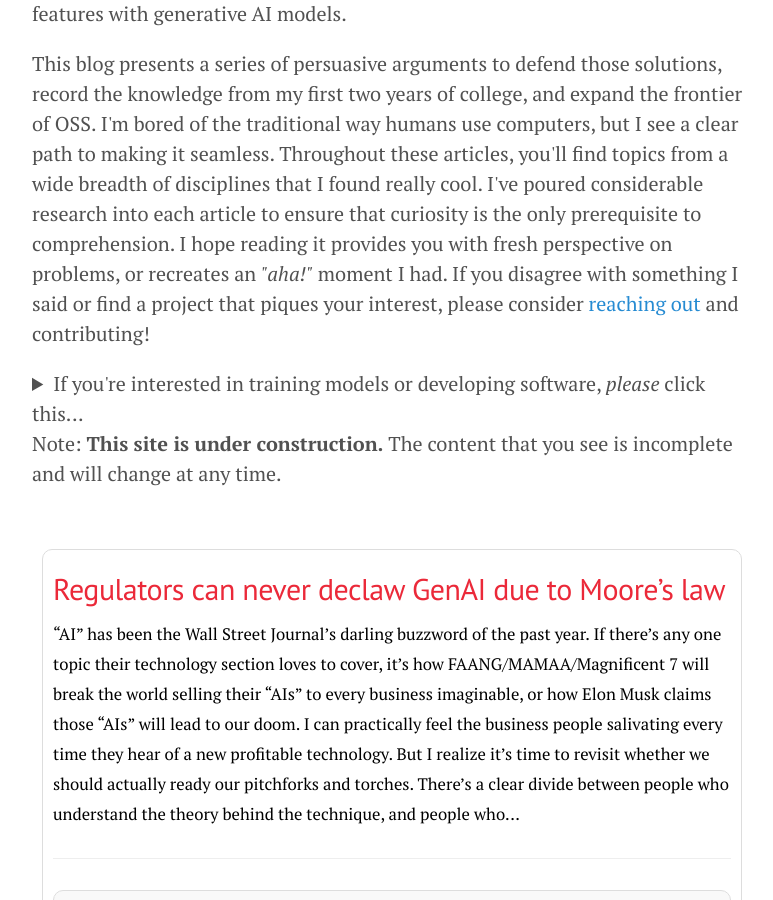
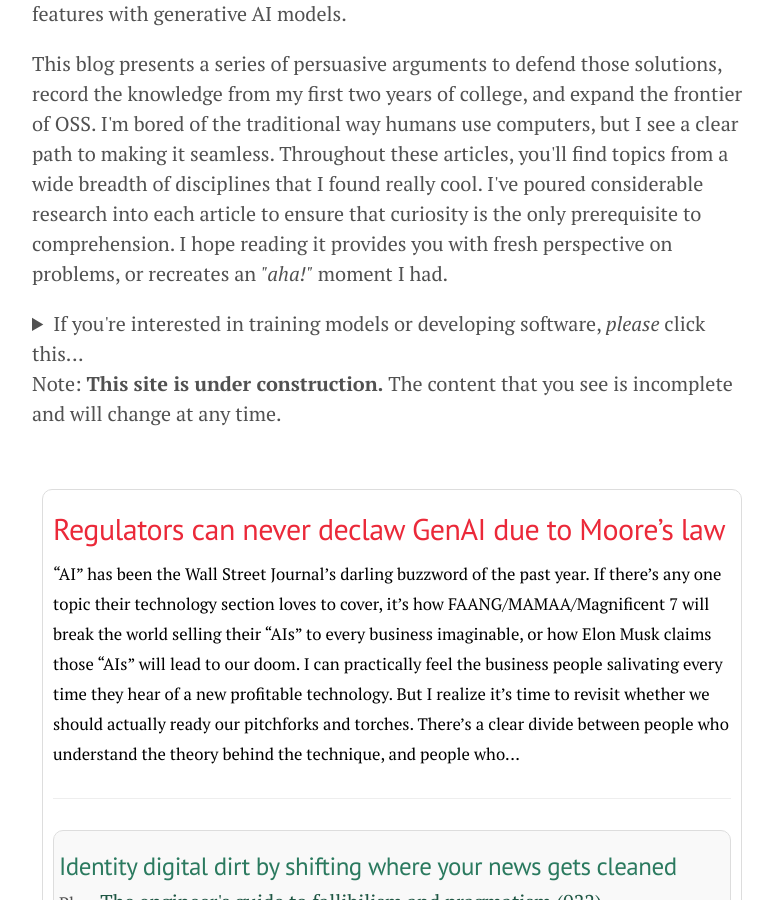
Before and after one commit to chinarjoshi/chinarjoshi.github.io, a Jekyll site: the page built from index.html, in a window 1280 px wide and 900 px high, scrolled down 481 px. Shown: the whole window, without its empty margins (248-1021 px from the left). Built offline with Jekyll 4.4.1, drawn with Linux system fonts in a browser that asks for light colours; formulas are drawn with MathJax 3.

Commit message:
Fix wording

```diff
--- a/index.html
+++ b/index.html
@@ -11,17 +11,17 @@
 Software ages like fine milk. To keep it from spoiling, it takes a team of dedicated people and countless man-hours, which is a luxury open-source software (OSS) often lacks. Meanwhile, Big Tech products brandish the industry's best engineers and colossal neural networks, further widening the gap due to demand for the latter. Nonetheless, we have entered a democratizing era of computing, and I will only stay Team Penguin if they take advantage of the new resources. Now that creativity is the limiting reactant to produce great software, the door is wide open for people like me. So I will bridge this automation gap by first articulating specific usability problems I encounter (in <a href="https://mickens.seas.harvard.edu/wisdom-james-mickens"><i>James Mickens</i></a>-style), and second proposing simple yet cutting-edge solutions that combine underutilized OS features with generative AI models.
   </p>
   <p>
-  This blog presents a series of persuasive arguments to defend those solutions, record the knowledge from my first two years of college, and expand the frontier of OSS. I'm bored of the traditional way humans use computers, but I see a clear path to making it seamless. Throughout these articles, you'll find topics from a wide breadth of disciplines that I found really cool. I've poured considerable research into each article to ensure that curiosity is the only prerequisite to comprehension. I hope reading it provides you with fresh perspective on problems, or recreates an <i>"aha!"</i> moment I had. If you disagree with something I said or find a project that piques your interest, please consider <a href="mailto:chinarjoshi7@gmail.com">reaching out</a> and contributing!
+  This blog presents a series of persuasive arguments to defend those solutions, record the knowledge from my first two years of college, and expand the frontier of OSS. I'm bored of the traditional way humans use computers, but I see a clear path to making it seamless. Throughout these articles, you'll find topics from a wide breadth of disciplines that I found really cool. I've poured considerable research into each article to ensure that curiosity is the only prerequisite to comprehension. I hope reading it provides you with fresh perspective on problems, or recreates an <i>"aha!"</i> moment I had.
   </p>
 
   <details>
     <summary>If you're interested in training models or developing software, <i>please</i> click this...</summary>
     <p>
-    Listen, I'm going to keep it straight with you: this website is a help wanted poster. I've narrarated the requirements and design of 17 ideas up to date, so let's run the numbers. Assuming I stop having new ideas and each one needs 100+ hours of development and testing <small>(which is honestly a low bar considering I underestimate everything)</small>, it will take 1700+ hours of focused work. Assuming I can dedicate on average 1.5 hours/day, I would be done in 1133 days, or over 3 years.
+    Listen, I'm going to keep it straight with you: this website is a help wanted poster. I've narrarated the requirements and design of 17 ideas up to date, so let's run the numbers. Assuming I stop having new ideas and each one needs 100+ hours of development and testing <small>(which is honestly a low ball considering my heuristic is admissible)</small>, it will take 1700+ hours of focused work. Assuming I can dedicate on average 1.5 hours/day, I would be done in 1133 days, or over 3 years.
     </p>
 
     <p>
-    I don't have 3 years, but I do have a proposition. If an idea piques your interest, please implement it yourself. It's a win-win: you get to sharpen your coding knives on a pre-designed insightful project, and I get to play with a new toy at the end of it. If you want to get into open source development, this is the perfect place to start because there is 0 bureaucracy. To help you decide, I've ternary encoded some metadata for each idea as a number (\(d_2d_1d_0\)) = (progress, time commitment, AI stack position)
+    I don't have 3 years, but I do have a proposition. If an idea piques your interest, please implement it yourself. It's a win-win because you get to sharpen your coding knives on a pre-designed insightful project, and I get to play with a new toy at the end of it. For those want to enter open source development, this is the perfect place to start because there is 0 bureaucracy. If you decide to adopt an idea, then let me know <a href="mailto:chinarjoshi7@gmail.com">here</a> so I can mark the article and contribute any time I can. To help you decide, I've ternary encoded some metadata for each idea as a number (\(d_2d_1d_0\)) = (progress, time commitment, AI stack position)
 
     <table>
         <tr>
```
